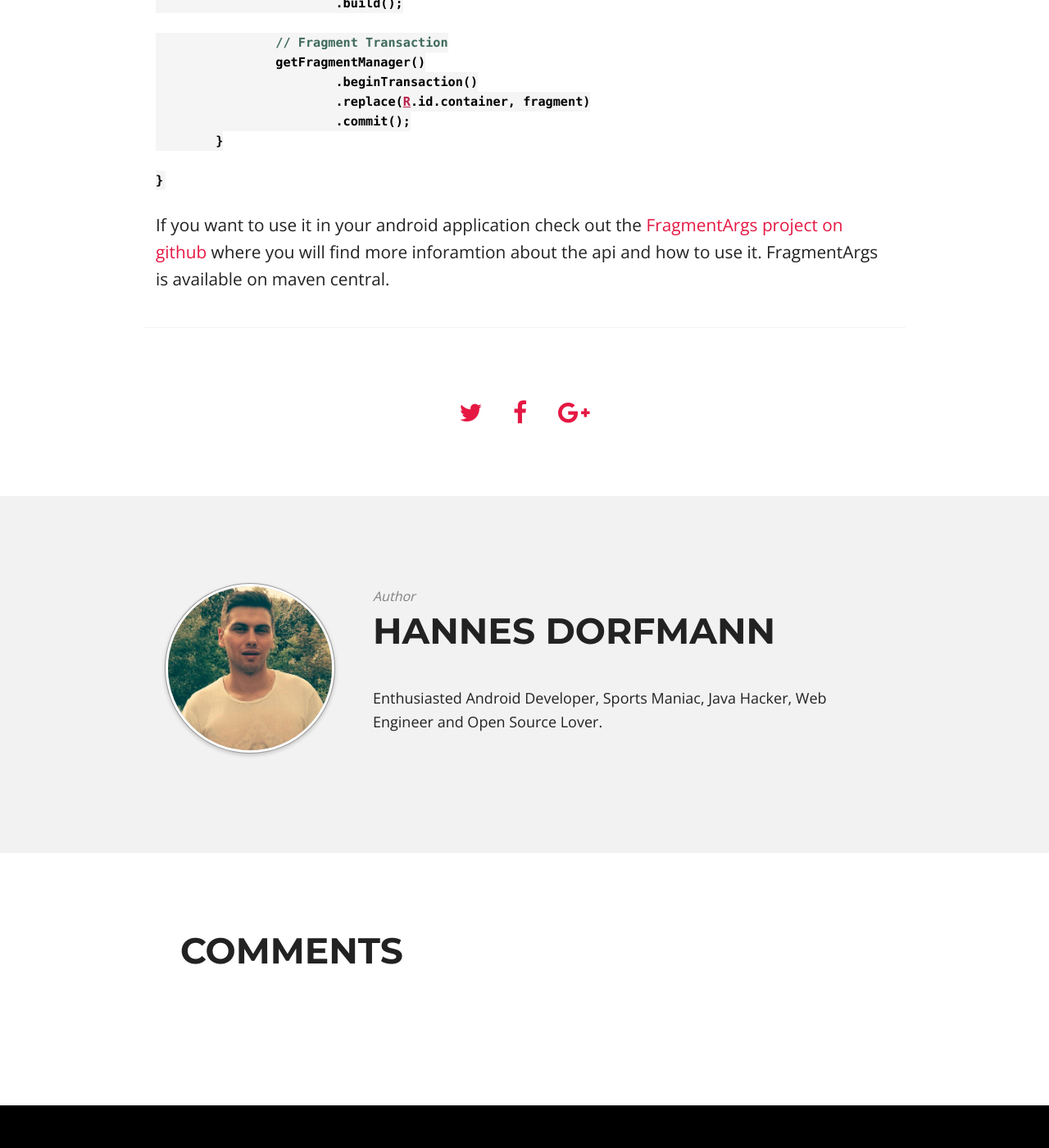
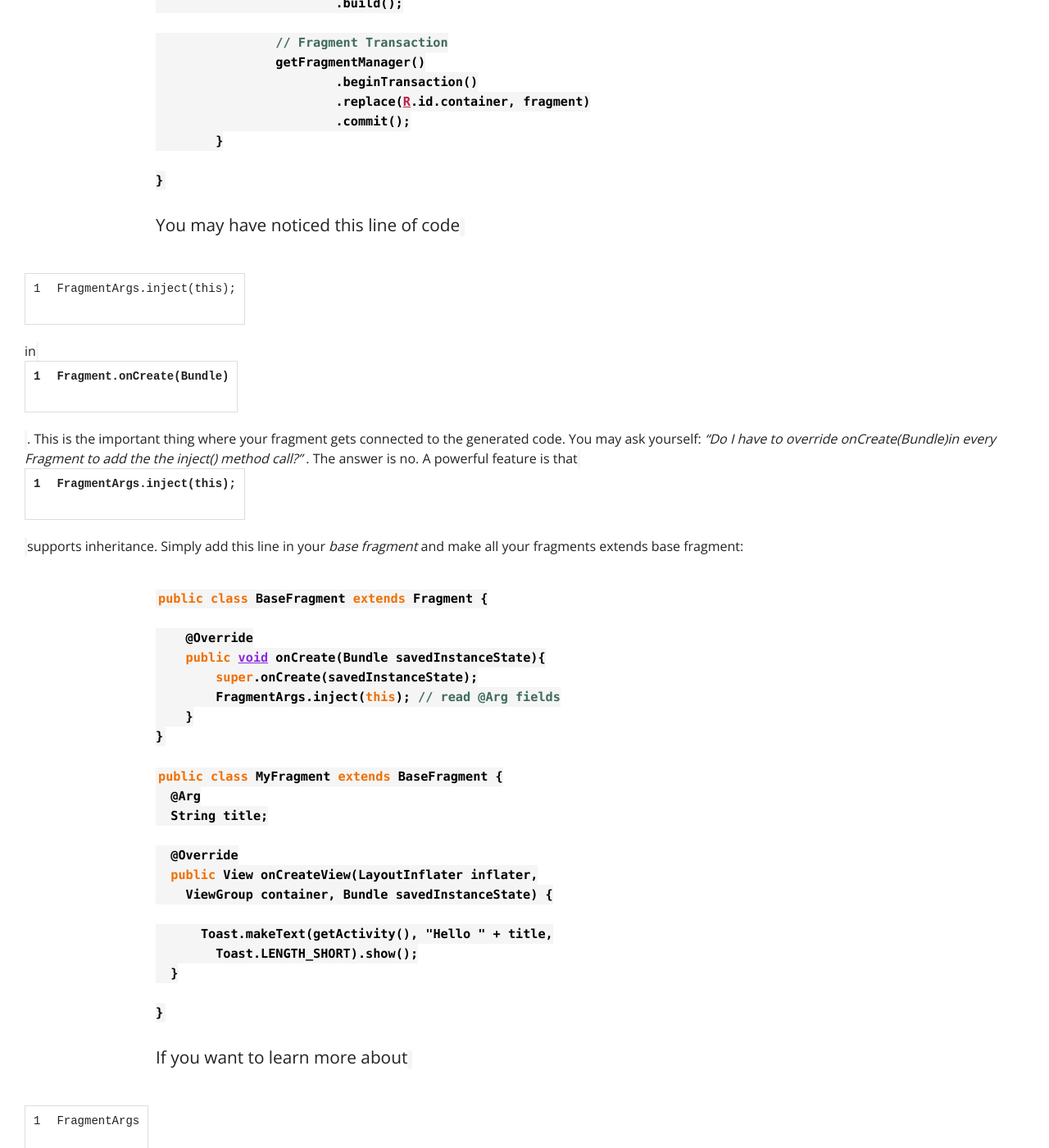
Before and after one commit to sockeqwe/website-old, a Jekyll site: the page built from _posts/2014-09-15-fragmentargs.md, in a window 1280 px wide and 1400 px high, scrolled down 6448 px. Shown: the whole window at 82% size. Built offline with Jekyll 4.4.1, drawn with Linux system fonts in a browser that asks for light colours; nearby versions of some CDN libraries; comment, search, counter and statistics services are not loaded; some of the changed text lies outside the part shown.

Commit message:
inheritance sample code

```diff
--- a/_config.yml
+++ b/_config.yml
@@ -26,7 +26,7 @@
   linkedin:       https://www.linkedin.com/pub/hannes-dorfmann/76/426/670
 
 # Analytics and webmaster tools stuff goes here
-google_analytics:   UA-39365944-7
+google_analytics:   UA-54945521-1
 google_verify:
 # https://ssl.bing.com/webmaster/configure/verify/ownership Option 2 content= goes here
 bing_verify:
--- a/_posts/2014-09-15-fragmentargs.md
+++ b/_posts/2014-09-15-fragmentargs.md
@@ -122,6 +122,7 @@
 }
 {% endhighlight %}
 
+
 `FragmentArgs` generates the boilerplate code for you just by annotating fields of your Fragment class. In your Activity you will use the generated `Builder` class _(the name of your fragment with "Builder" suffix)_ instead of `new MyFragment()` or a static `MyFragment.newInstance(int id, String title)` method.
 
 For example:
@@ -150,4 +151,34 @@
 }
 {% endhighlight %}
 
-If you want to use it in your android application check out the [FragmentArgs project on github](https://github.com/sockeqwe/fragmentargs) where you will find more inforamtion about the api and how to use it. FragmentArgs is available on maven central.
+You may have noticed this line of code `FragmentArgs.inject(this);` in  `Fragment.onCreate(Bundle)`. This is the important thing where your fragment gets connected to the generated code. You may ask yourself: _"Do I have to override onCreate(Bundle)in every Fragment to add the the inject() method call?"_ . The answer is no. A powerful feature is that `FragmentArgs.inject(this);` supports inheritance. Simply add this line in your _base fragment_ and make all your fragments extends base fragment:
+
+{% highlight java %}
+public class BaseFragment extends Fragment {
+
+    @Override
+    public void onCreate(Bundle savedInstanceState){
+        super.onCreate(savedInstanceState);
+        FragmentArgs.inject(this); // read @Arg fields
+    }
+}
+{% endhighlight %}
+
+{% highlight java %}
+public class MyFragment extends BaseFragment {
+  @Arg
+  String title;
+
+  @Override
+  public View onCreateView(LayoutInflater inflater,
+    ViewGroup container, Bundle savedInstanceState) {
+
+      Toast.makeText(getActivity(), "Hello " + title,
+        Toast.LENGTH_SHORT).show();
+  }
+
+}
+{% endhighlight %}
+
+
+If you want to learn more about `FragmentArgs` check out the [FragmentArgs project on github](https://github.com/sockeqwe/fragmentargs) where you will find more information about the api and how to use it. FragmentArgs is available on maven central.
```
Also changed, not shown: other parts of _posts/2014-09-15-fragmentargs.md (+2 -2 lines).
